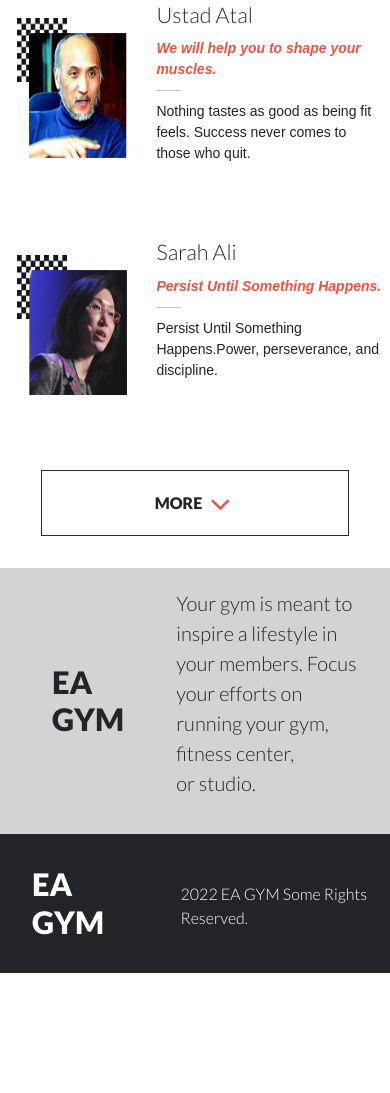
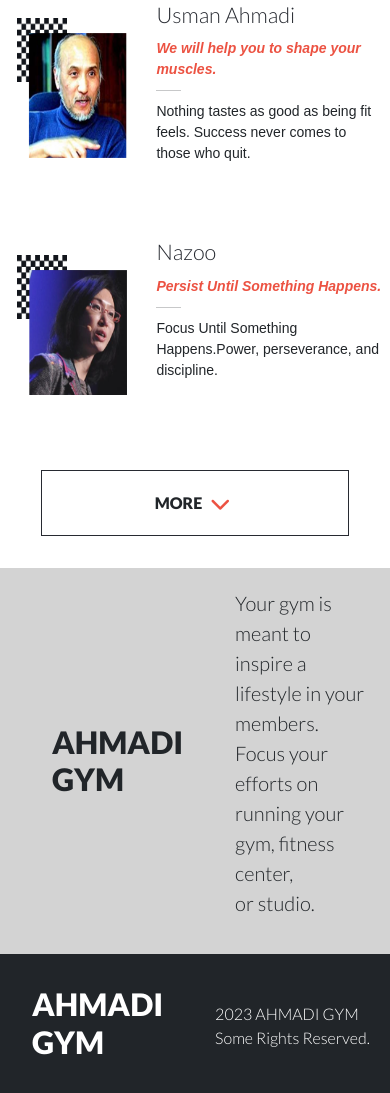
Before and after one commit to sulaimanahmadi/Capstone-Pro-01, a website: page index.html in a window 390 px wide. Shown: the part 1903-2996 px from the top of the page. Before the commit the page ends 2876 px from the top, so only its background shows below. Drawn offline with nearby package versions, Linux system fonts and the light colour scheme.

```diff
--- a/index.html
+++ b/index.html
@@ -110,7 +110,7 @@
 <!-- Footer Section -->
     <section class="footer-sect">
         <footer>
-            <h1 class="display-5 fw-bold p-3 m-3">EA GYM</h1>
+            <h1 class="display-5 fw-bold p-3 m-3">AHMADI GYM</h1>
             <div>
             <p class="lead "> Your gym is meant to inspire a lifestyle in your members. Focus your efforts on running your gym, fitness center, <br> or studio.</p>
             </div>
@@ -118,17 +118,17 @@
     </section>
     <section class="bg-dark text-white d-block d-md-none">
         <footer>
-           <h1 class="display-5 fw-bold p-3 m-3">EA GYM</h1>
+           <h1 class="display-5 fw-bold p-3 m-3">AHMADI GYM</h1>
             <div>
-            <p class="footer-content">2022 EA GYM Some Rights Reserved.</p>
+            <p class="footer-content">2023 AHMADI GYM Some Rights Reserved.</p>
             </div>
         </footer>
     </section>
     <section class="bg-light text-dark d-none d-sm-block">
         <footer>
-           <h1 class="display-5 fw-bold p-3 m-3">EA GYM</h1>
+           <h1 class="display-5 fw-bold p-3 m-3">AHMADI GYM</h1>
             <div>
-            <p class="footer-content">2022 EA GYM Some Rights Reserved.</p>
+            <p class="footer-content">2023 AHMADI GYM Some Rights Reserved.</p>
             </div>
         </footer>
     </section>
--- a/scripts/index.js
+++ b/scripts/index.js
@@ -1,15 +1,15 @@
-const featuredSpeakers = [
+const featureSpeakers = [
   {
     id: 1,
-    name: 'Zmaryal',
-    title: 'Focus on what you lift.',
+    name: 'Rashid Khan',
+    title: 'Focus on what you are Doing.',
     description: 'The pain you suffer today is the sign of tomorrow’s victory.',
     featured_image: './img/speaker_01.png',
     alt_message: 'Featured item-one',
   },
   {
     id: 2,
-    name: 'Ustad Atal',
+    name: 'Usman Ahmadi',
     title: 'We will help you to shape your muscles.',
     description: 'Nothing tastes as good as being fit feels. Success never comes to those who quit.',
     featured_image: './img/speaker_02.png',
@@ -18,39 +18,22 @@
 
   {
     id: 3,
-    name: 'Sarah Ali',
+    name: 'Nazoo',
     title: 'Persist Until Something Happens.',
-    description: 'Persist Until Something Happens.Power, perseverance, and discipline.',
+    description: 'Focus Until Something Happens.Power, perseverance, and discipline.',
     featured_image: './img/speaker_03.png',
     alt_message: 'Featured item-Three',
   },
   {
     id: 4,
     class: 'hide',
-    name: 'Malala Hargez',
+    name: 'Gulalai Mangal',
     title: 'Slow progress is better than no progress',
     description: 'Push harder today if you want a different tomorrow.Where fitness comes naturally.',
     featured_image: './img/speaker_04.png',
     alt_message: 'featured item-four',
   },
-  {
-    id: 5,
-    class: 'hide',
-    name: 'Alia Mohammed',
-    title: 'Do it because they said you couldn’t.',
-    description: 'Do it because they said you couldn’t.The best way to predict your future is to create it.',
-    featured_image: './img/speaker_05.png',
-    alt_message: 'featured-item-Five',
-  },
-  {
-    id: 6,
-    class: 'hide',
-    name: 'Dawood Parhez',
-    title: 'Success never comes to those who quit.',
-    description: 'Success never comes to those who quit. Passionate experts energize lives.',
-    featured_image: './img/speaker_06.png',
-    alt_message: 'Alexa Martin- Filmmaker Six',
-  },
+
 ];
 
 const featuredSect = document.querySelector('#featured-section');
@@ -69,7 +52,7 @@
 speakerSect.classList.add('speakers-sect');
 featuredSect.appendChild(speakerSect);
 
-featuredSpeakers.forEach((featuredSpeaker) => {
+featureSpeakers.forEach((featuredSpeaker) => {
   const speakerSegment = document.createElement('div');
   speakerSegment.classList.add('speaker-segment', `${featuredSpeaker.class}`);
   speakerSect.appendChild(speakerSegment);
```
